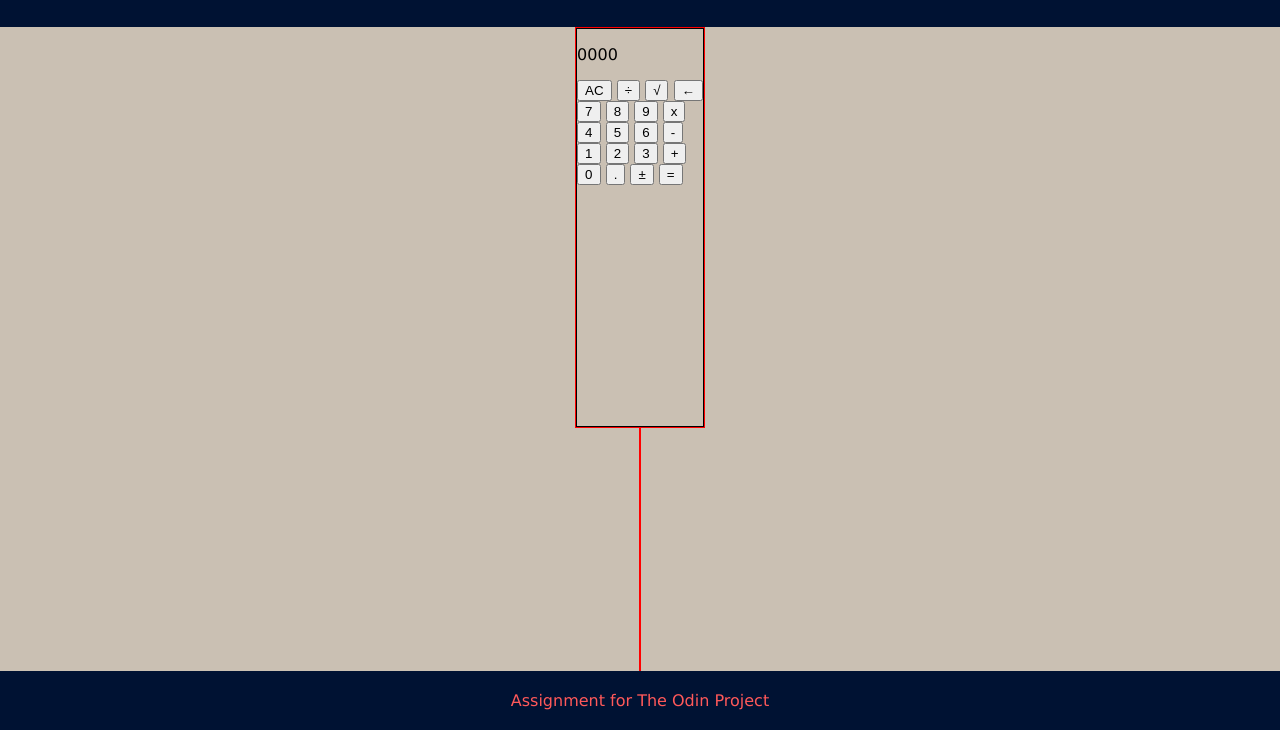
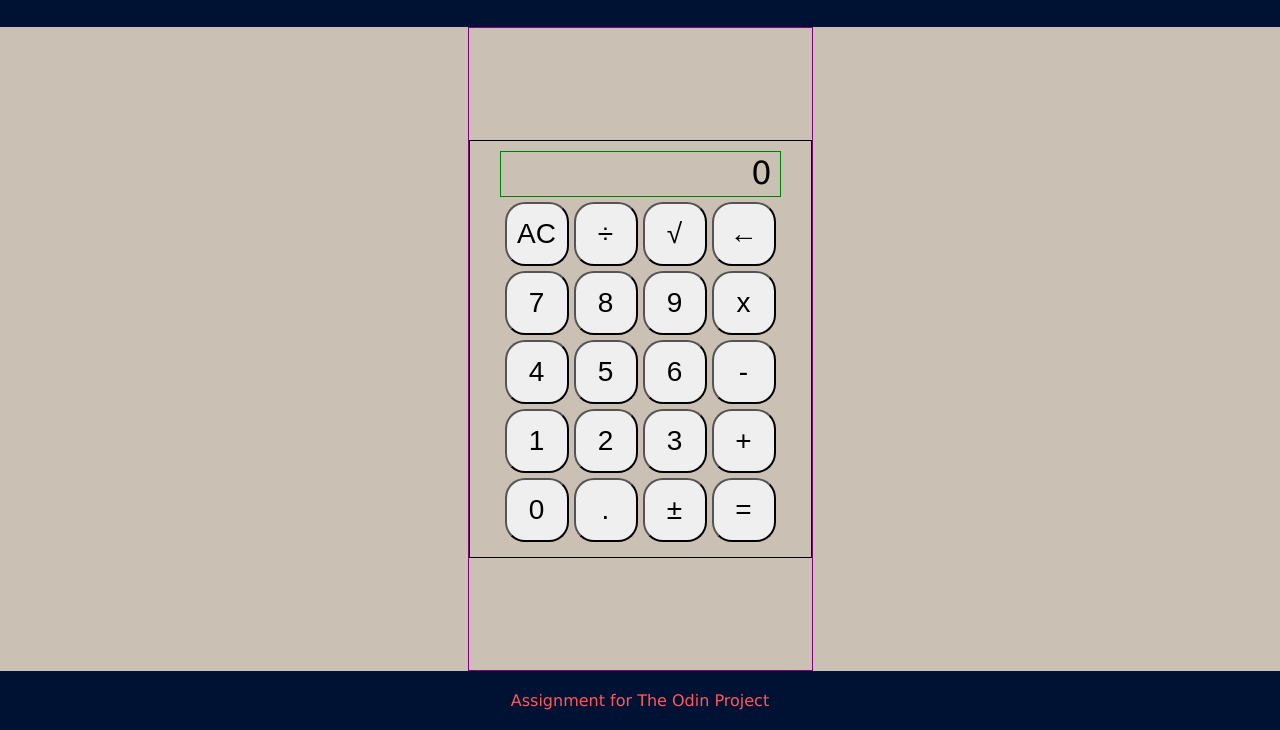
Before and after one commit to arthursl12/odin-calculator, a plain HTML site: page index.html in a window 1280 px wide. Shown: the part 70-800 px from the top of the page. Drawn offline with Linux system fonts and the light colour scheme.

Commit message:
Style buttons and fix edge cases for screen

```diff
--- a/index.html
+++ b/index.html
@@ -16,7 +16,7 @@
     <div class="content">
         <div class="calculator">
             <div class="screen">
-                <p>0000</p>
+                0
             </div>
             <div class="buttons">
                 <div class="button-row">
@@ -52,11 +52,6 @@
             </div>
         </div>
     </div>
-
-
-
-    <div class="content"></div>
-
     <div class="footer">
         Assignment for The Odin Project
     </div>
--- a/script.js
+++ b/script.js
@@ -8,7 +8,7 @@ function operate(op,a,b){
 }
 
 const MEMORY = {
-    screen: "",
+    screen: "0",
     operator: null,
     firstOp: null,
     secondOp: null
@@ -19,7 +19,12 @@ function placeDigit(e){
     const n = Number(e.target.textContent);
 
     if (!ENDOFNUMBER){
+        if (MEMORY.screen.length == 1 && MEMORY.screen == "0"){
+            MEMORY.screen = String(n);
+        }else{
             MEMORY.screen += String(n);
+        }
+
     }else{
         MEMORY.screen = String(n);
         ENDOFNUMBER = false;
@@ -80,12 +85,14 @@ function inputOperator(e){
 }
 
 function calculate(){
+    if (MEMORY.operator){
         MEMORY.secondOp = Number(MEMORY.screen);
-    MEMORY.screen = "";
+        MEMORY.screen = "0";
         let result = operate(MEMORY.operator,MEMORY.firstOp, MEMORY.secondOp);
         MEMORY.firstOp = result;
         MEMORY.screen = String(result);
         MEMORY.secondOp = null;
+    }
 }
 
 function inputMeta(e){
@@ -95,14 +102,19 @@ function inputMeta(e){
             calculate();
             break;
         case "AC":
-            MEMORY.screen = "";
+            MEMORY.screen = "0";
             MEMORY.operator = null;
             MEMORY.firstOp = null;
             MEMORY.secondOp = null;
             ENDOFNUMBER = false;
             break;
         case "←":
+            if(MEMORY.screen.length > 1){
                 MEMORY.screen = MEMORY.screen.slice(0,-1);
+            }else{
+                // == 1
+                MEMORY.screen = "0";
+            }
             console.log(`New screen: ${MEMORY.screen}`);
             break;
         default:
--- a/style.css
+++ b/style.css
@@ -38,15 +38,57 @@ body > h1 {
 /* || CONTENT */
 .content{
     display: flex;
-    justify-content: space-between;
+    /* justify-content: center; */
+    align-items: center;
     align-self: center;
-    flex-grow: 1;
+    flex-grow: 3;
 
-    border: 1px solid red;
+    border: 1px solid purple;
 }
 
 .calculator{
     border: 1px solid black;
-    width: auto;
-    height: auto;
+    /* width: auto; */
+    /* height: auto; */
+    padding: 10px 30px;
+    /* max-height: 250px; */
+
+    display: flex;
+    flex-direction: column;
+    justify-content: center;
+
 }
+
+.screen {
+    border: 1px solid green;
+    margin: 0px;
+    padding: 2px 8px;
+    min-height: 40px;
+    font-size: 32px;
+    text-align: right;
+}
+
+button{
+    font-size: 28px;
+    aspect-ratio: 1;
+    /* min-width: fit-content; */
+    min-height: 64px;
+    border-radius: 20px;
+    display: flex;
+    justify-content: center;
+    align-items: center;
+    margin: 0px;
+    padding: 0px;
+}
+
+.buttons{
+    margin: 5px;
+    display: flex;
+    flex-direction: column;
+    gap: 5px;
+}
+
+.button-row{
+    display: flex;
+    gap: 5px
+}
```
Lines whose indentation alone changed are shown as unchanged.
